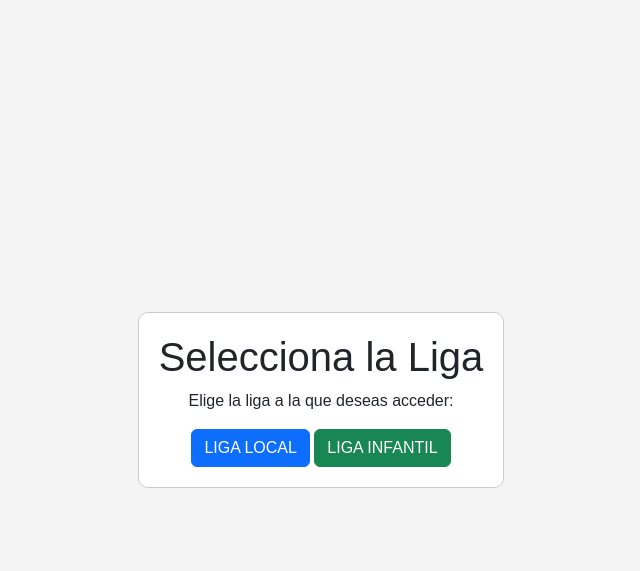
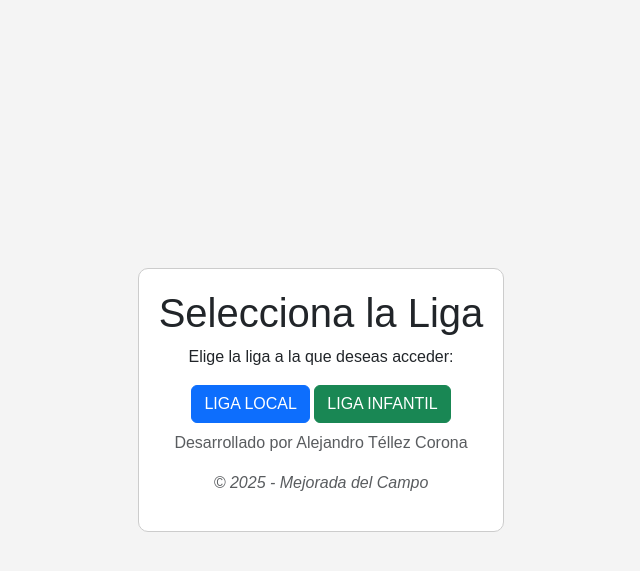
Before and after one commit to Alextc35/ajedrez-cultura, a PHP site: page / in a window 1280 px wide. Shown: the top 571 px of the page, without its empty margins (319-959 px from the left). Run offline with PHP 8.4, Linux system fonts and the light colour scheme.

Commit message:
add copy

```diff
--- a/app/views/inicio.php
+++ b/app/views/inicio.php
@@ -5,5 +5,7 @@
 
         <a href="?controller=ControladorAlumnos&action=ligaLocal" class="btn btn-primary">LIGA LOCAL</a>
         <a href="?controller=ControladorAlumnos&action=ligaInfantil" class="btn btn-success">LIGA INFANTIL</a>
+        <p class="text-muted pt-2 ">Desarrollado por Alejandro Téllez Corona</p>
+        <p class="fst-italic text-muted">&copy; <?= date('Y') ?> - Mejorada del Campo</p>
     </div>
 </div>
```
